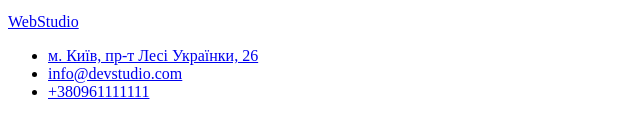
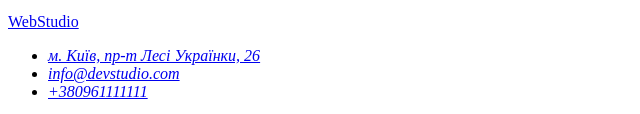
Before and after one commit to ruslanzakhar/goit-markup-hw-01, a plain HTML site: page index.html in a window 1280 px wide. Shown: the part 2990-3104 px from the top of the page, 0-640 px from the left. Drawn offline with Linux system fonts and the light colour scheme.

Commit message:
Update index.html

```diff
--- a/index.html
+++ b/index.html
@@ -76,12 +76,13 @@
         <footer>
           <a href="./index.html">
         <span class="logo">Web</span>Studio</a>
-        <address hidden>м. Київ, пр-т Лесі Українки, 26</address>
-  <ul>
-    <li><a href="https://goo.gl/maps/fhk3UUp2k1UyL6vdA" target="_blank">м. Київ, пр-т Лесі Українки, 26</a></li>
-    <li><a href="mailto:info@devstudio.com">info@devstudio.com</a></li>
-    <li><a href="tel:+380961111111">+380961111111</a></li>
-  </ul>
+  <address>
+    <ul>
+      <li><a href="https://goo.gl/maps/fhk3UUp2k1UyL6vdA" target="_blank">м. Київ, пр-т Лесі Українки, 26</a></li>
+      <li><a href="mailto:info@devstudio.com">info@devstudio.com</a></li>
+      <li><a href="tel:+380961111111">+380961111111</a></li>
+    </ul>
+  </address>
 </footer>
 
  </body>
```
